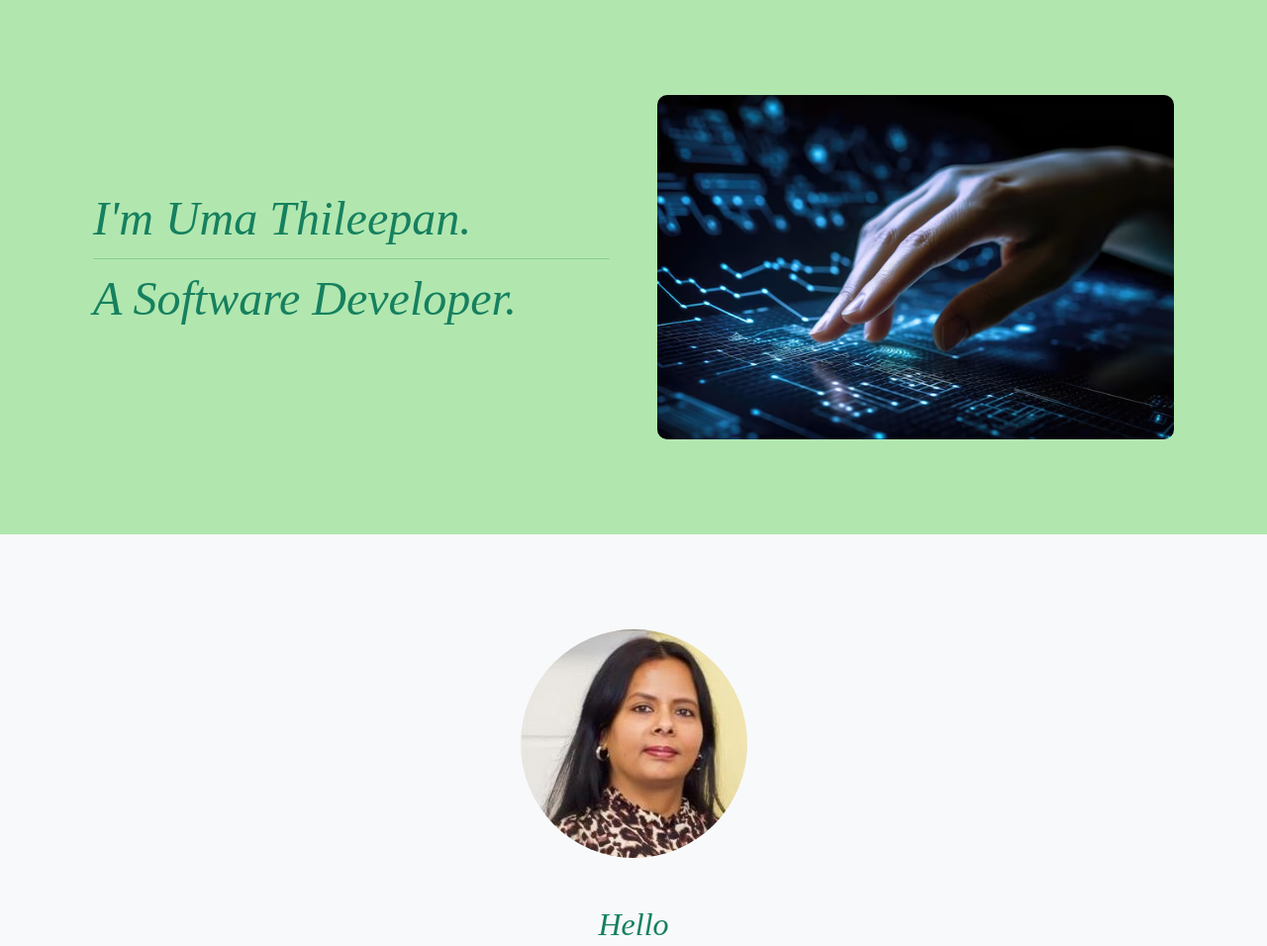
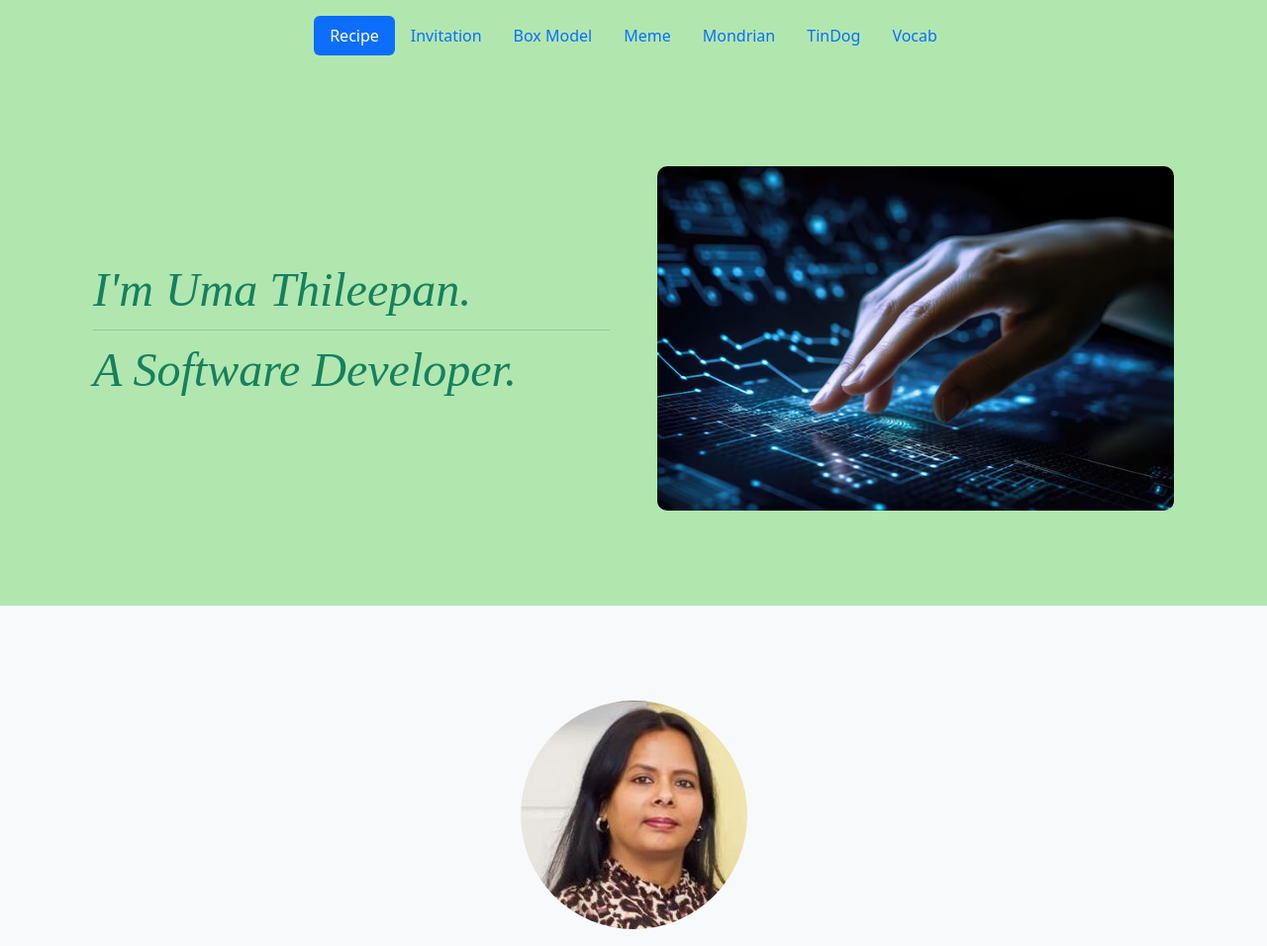
Before and after one commit to umathileepan/WebDevelopment, a plain HTML site: page UmaWebsite/index.html in a window 1280 px wide. Shown: the top 956 px of the page at 99% size. Drawn offline with nearby package versions, Linux system fonts and the light colour scheme.

Commit message:
Added nav bar to added all my projects.

```diff
--- a/UmaWebsite/index.html
+++ b/UmaWebsite/index.html
@@ -10,6 +10,19 @@
 <body>
     <main>
         <section id="intro">
+          <div class="container">
+            <header class="d-flex justify-content-center py-3">
+              <ul class="nav nav-pills">
+                <li class="nav-item"><a href="/3.0 List Elements/index.html" class="nav-link active" aria-current="page">Recipe</a></li>
+                <li class="nav-item"><a href="/3.4 Birthday Invite Project/index.html" class="nav-link">Invitation</a></li>
+                <li class="nav-item"><a href="/6.3 CSS Box Model/index.html" class="nav-link">Box Model</a></li>
+                <li class="nav-item"><a href="/6.4 Motivation Meme Project/" class="nav-link">Meme</a></li>
+                <li class="nav-item"><a href="/10.3 Mondrian Project/index.html" class="nav-link">Mondrian</a></li>
+                <li class="nav-item"><a href="/11.3 TinDog Project/index.html" class="nav-link">TinDog</a></li>
+                <li class="nav-item"><a href="/5.4 Colour Vocab Website/index.html" class="nav-link">Vocab</a></li>
+
+              </ul> </header>
+            </div>
             <div class="container col-xxl-8 px-4 py-5">
                 <div class="row flex-lg-row-reverse align-items-center g-5 py-5">
                   <div class="col-10 col-sm-8 col-lg-6">
```
